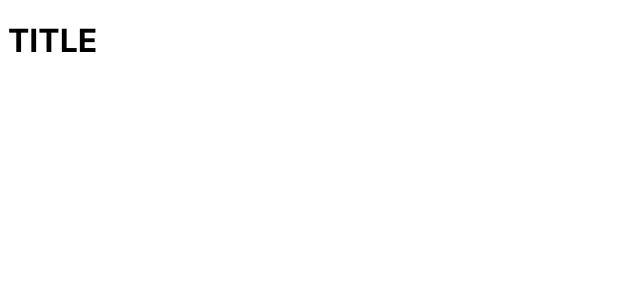
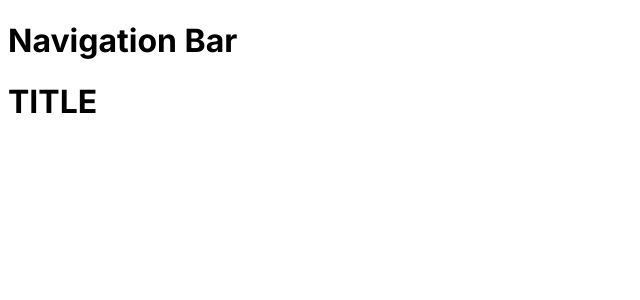
Before and after one commit to SamuelLo1/ChatCHW_Web, a Next.js app: page / in a window 1280 px wide. Shown: the top 300 px of the page, without its empty margins (0-640 px from the left). Built offline with nearby package versions, Linux system fonts and the light colour scheme.

Commit message:
navbar format

```diff
--- a/app/layout.tsx
+++ b/app/layout.tsx
@@ -1,4 +1,4 @@
-import nav from "../components/nav";
+import NavigationBar from "@/components/navbar";
 import type { Metadata } from "next";
 import { Inter } from 'next/font/google'
 
@@ -16,6 +16,7 @@ export default function RootLayout({
 }) {
   return (
     <html lang="en">
+      <NavigationBar />
       <body className={inter.className}>{children}</body>
     </html>
   )
--- /dev/null
+++ b/components/navbar.tsx
@@ -0,0 +1,22 @@
+import React from 'react'
+import Link from 'next/link';   // react component to provide client side navigation between routes
+import Image from 'next/image'; // use for logo
+
+const routes = [
+  {
+    label: "About",
+    // icon:
+    href: "/about",
+    color: "text-white-100",
+  },
+]
+
+const NavigationBar = () => {
+  return (
+    <div className="">
+      <h1>Navigation Bar</h1>
+    </div>
+  )
+}
+
+export default NavigationBar;
```
Also changed, not shown: components/nav.tsx (deleted, +0 -12 lines).
